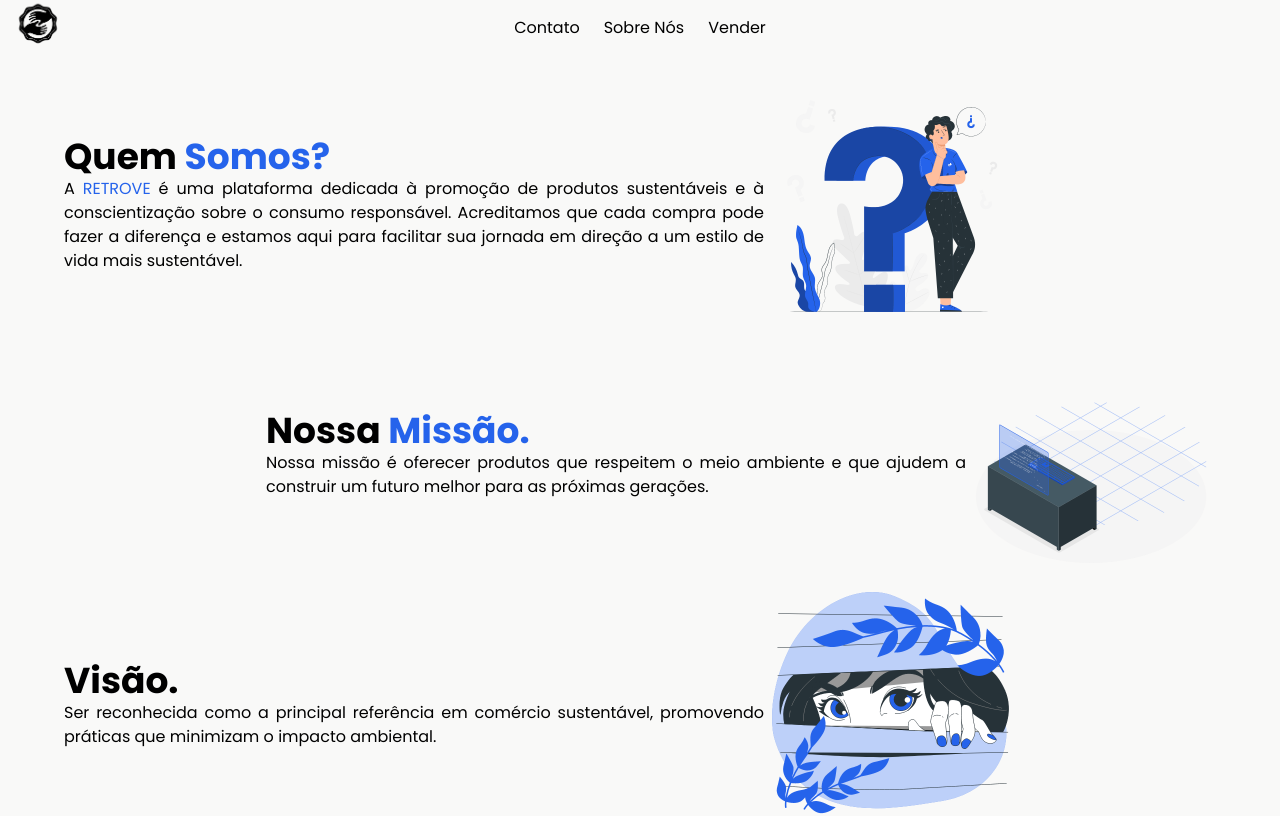
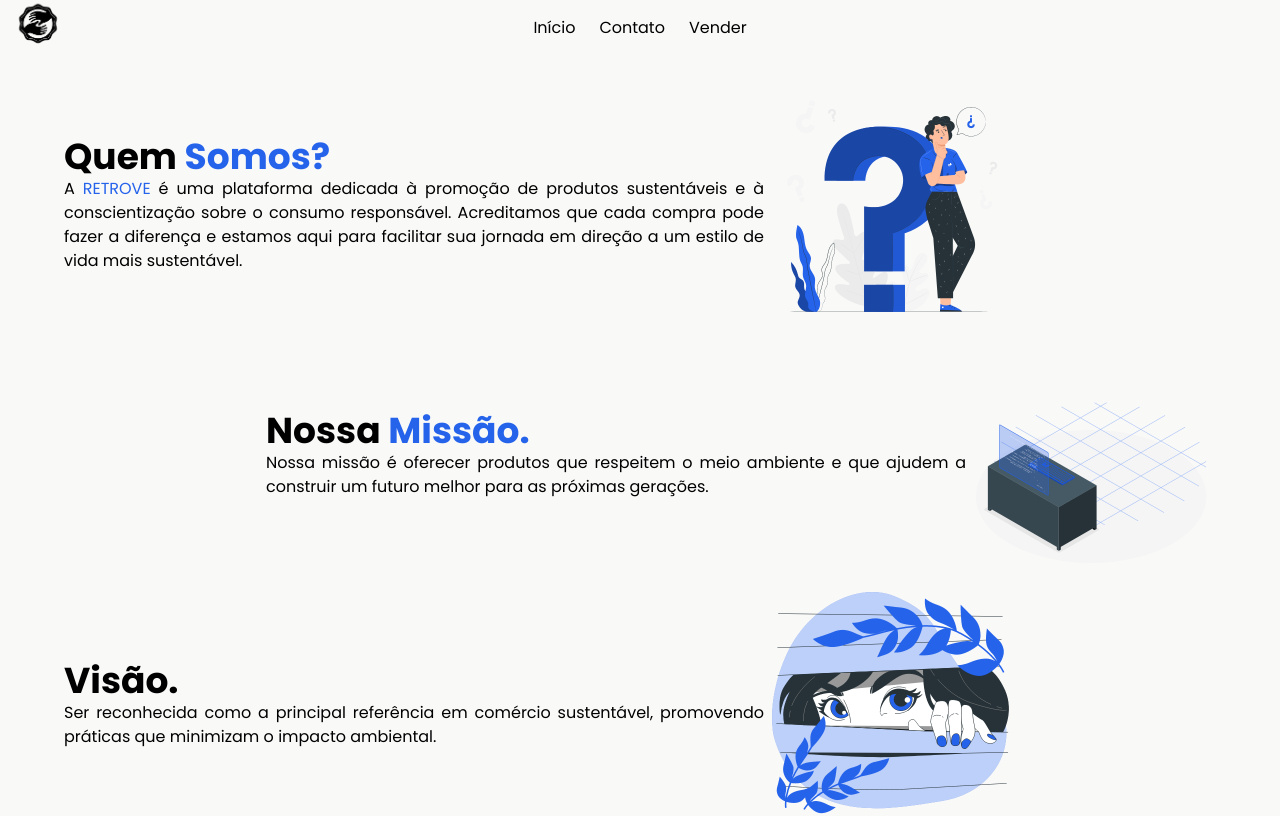
Before and after one commit to OnlyChristianDev/Armaz-m-de-produtos, a Next.js app: page /sobreNos in a window 1280 px wide. Shown: the top 816 px of the page. Built offline with nearby package versions, Linux system fonts and the light colour scheme.

Commit message:
atualização do Header

```diff
--- a/src/components/Header.tsx
+++ b/src/components/Header.tsx
@@ -1,30 +1,48 @@
-import Image from "next/image"
-import Logo from "../images/Logo_para_Bazar_moderno-removebg-preview.png"
-import { useRouter } from "next/navigation"
+import { useEffect, useState } from "react";
+import { useRouter, usePathname } from "next/navigation";
+import Image from "next/image";
+import Logo from "../images/Logo_para_Bazar_moderno-removebg-preview.png";
 
-export default function Header(){
-    const router = useRouter()
-    const venderRouter = () => {
-        router.push("/produtos")
-    }
+export default function Header() {
+    const [scrollY, setScrollY] = useState(0);
+    const router = useRouter();
+    const pathname = usePathname();
 
-    const sobreNosFunction = () => {
-        router.push("/sobreNos")
-    }
+    const handleScroll = () => {
+        setScrollY(window.scrollY);
+    };
 
+    useEffect(() => {
+        window.addEventListener("scroll", handleScroll);
+        return () => window.removeEventListener("scroll", handleScroll);
+    }, []);
 
-    const ContatoFunction = () => {
-        router.push("/contatos")
-    }
+    const links = [
+        { name: "Contato", path: "/contatos" },
+        { name: "Sobre Nós", path: "/sobreNos" },
+        { name: "Vender", path: "/produtos" }
+    ];
 
-    return(
-        <header className="w-full flex items-center justify-center h-14 fixed top-0 left-0 right-0">
-            <Image src={Logo} width={60} height={60} alt="logo da loja" className="absolute left-2 cursor-pointer"/>
+    const isActive = (path) => pathname === path;
+
+    return (
+        <header className={`w-full flex items-center justify-center h-14 fixed top-0 left-0 right-0 z-50 ${scrollY > 1 ? "bg-white/30 border-white backdrop-blur-md" : "bg-transparent"}`}>
+            <Image src={Logo} width={60} height={60} alt="logo da loja" className="absolute left-2 cursor-pointer" />
             <ul className="flex gap-6">
-                <li onClick={ContatoFunction} className="cursor-pointer">Contato</li>
-                <li onClick={sobreNosFunction} className="cursor-pointer">Sobre Nós</li>
-                <li onClick={venderRouter} className="cursor-pointer">Vender</li>
+            {!isActive('/') && (
+                    <li onClick={() => router.push('/')} className="cursor-pointer">
+                        Início
+                    </li>
+                )}
+
+                {links.map((link) => (
+                    !isActive(link.path) && (
+                        <li key={link.path} onClick={() => router.push(link.path)} className="cursor-pointer">
+                            {link.name}
+                        </li>
+                    )
+                ))}
             </ul>
         </header>
-    )
+    );
 }
```
